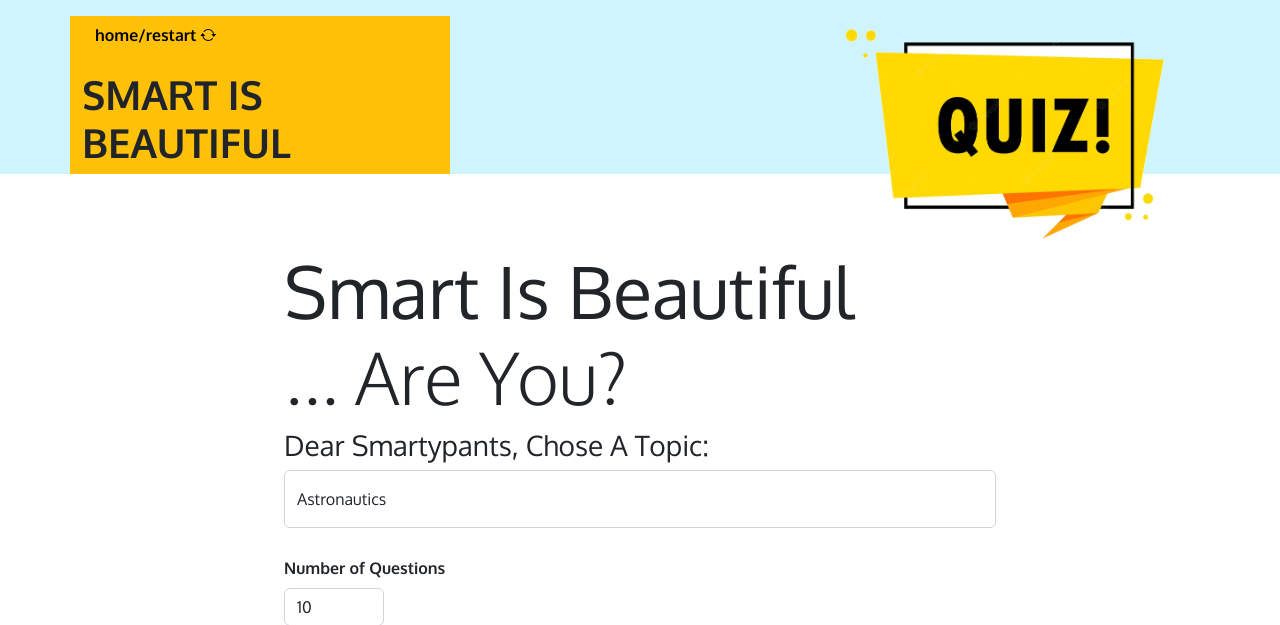
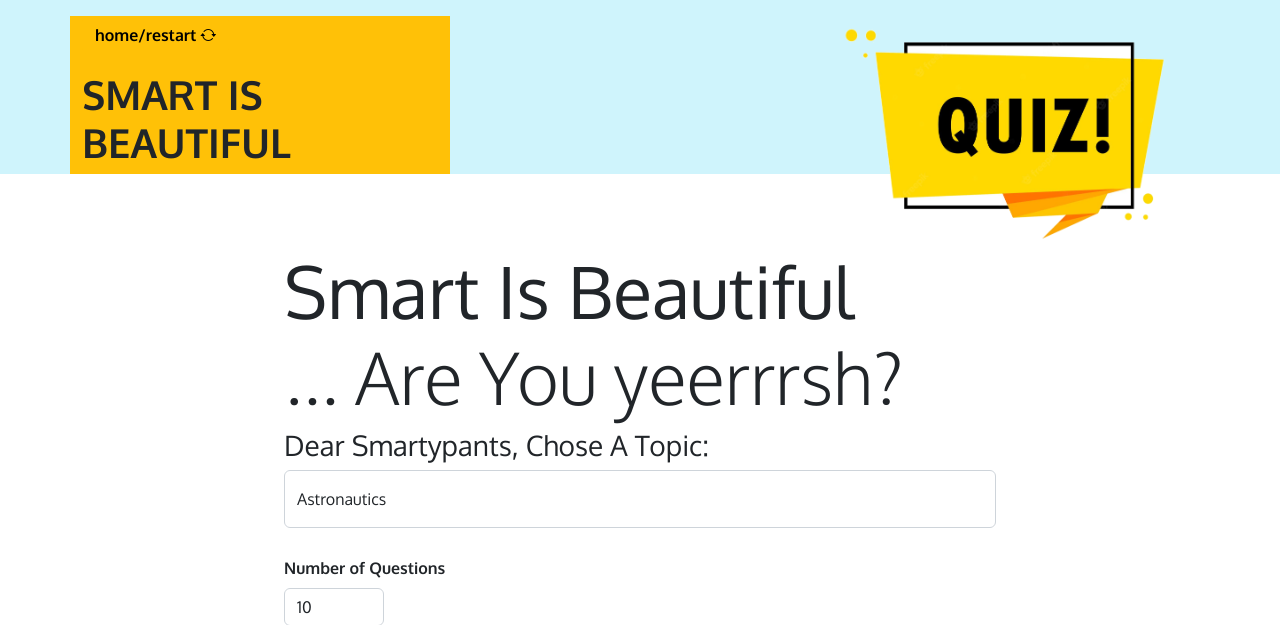
Before and after one commit to Gaudenz77/Smart_Is_Beautiful_Project, a PHP site: page / in a window 1280 px wide. Shown: the top 625 px of the page. Run offline with PHP 8.4, Linux system fonts and the light colour scheme; data comes from the database, SQL or seed files in the repository; some libraries are stand-ins or nearby versions.

Commit message:
push to main

```diff
--- a/index.php
+++ b/index.php
@@ -16,7 +16,7 @@ $topics = getTopics($dbConnection);
 <div class="container">
 <div class="row justify-content-center">
   <div class="col-sm-8 m-4 p-4">
-  <h1 class="display-2"><b>Smart Is Beautiful</b><br> ... Are You?</h1>
+  <h1 class="display-2"><b>Smart Is Beautiful</b><br> ... Are You yeerrrsh?</h1>
       <h3>Dear Smartypants, Chose A Topic:</h3>
       <form  id="quiz-form" action="questions.php" method="post" onsubmit="return navigate('next');">
         <select class="formOwn form-control my-2 py-3" name="topic" id="topic">
```
